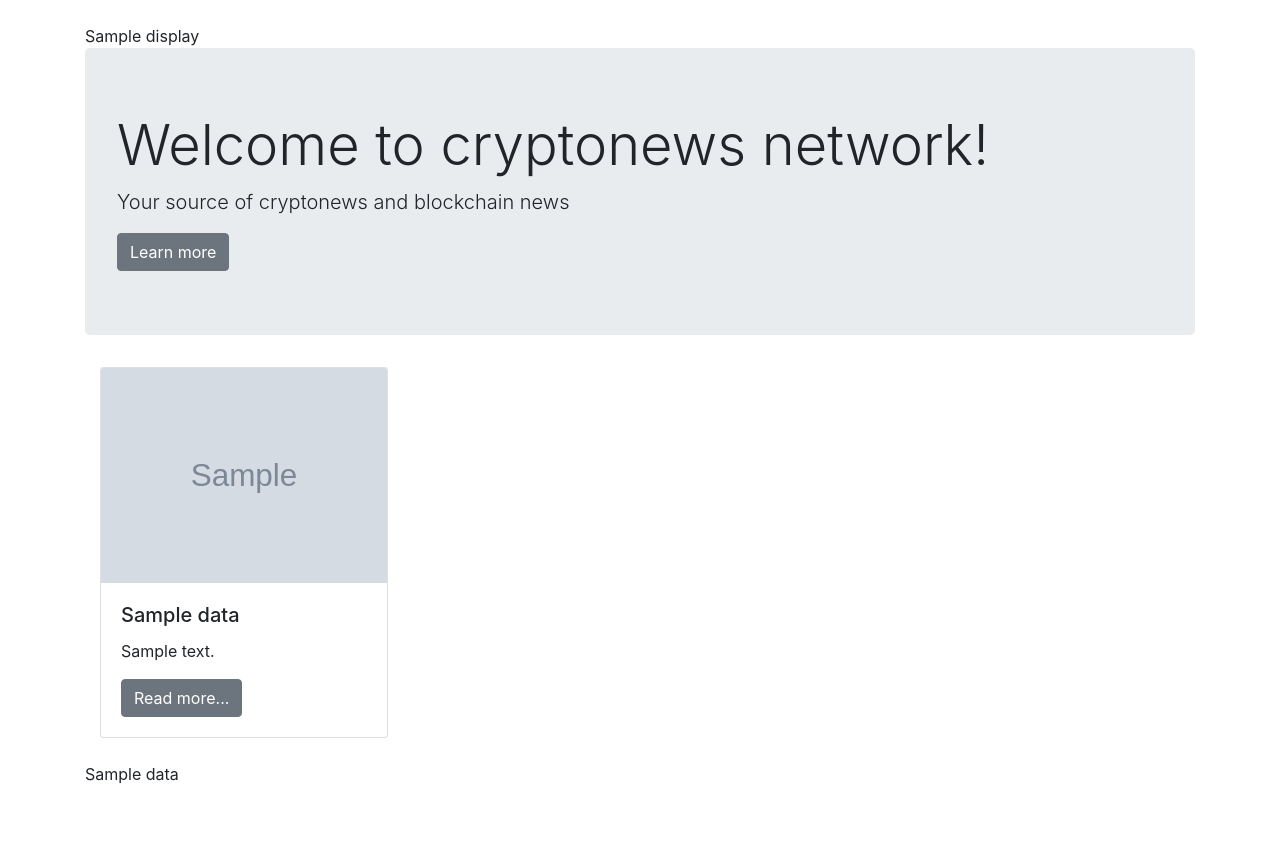
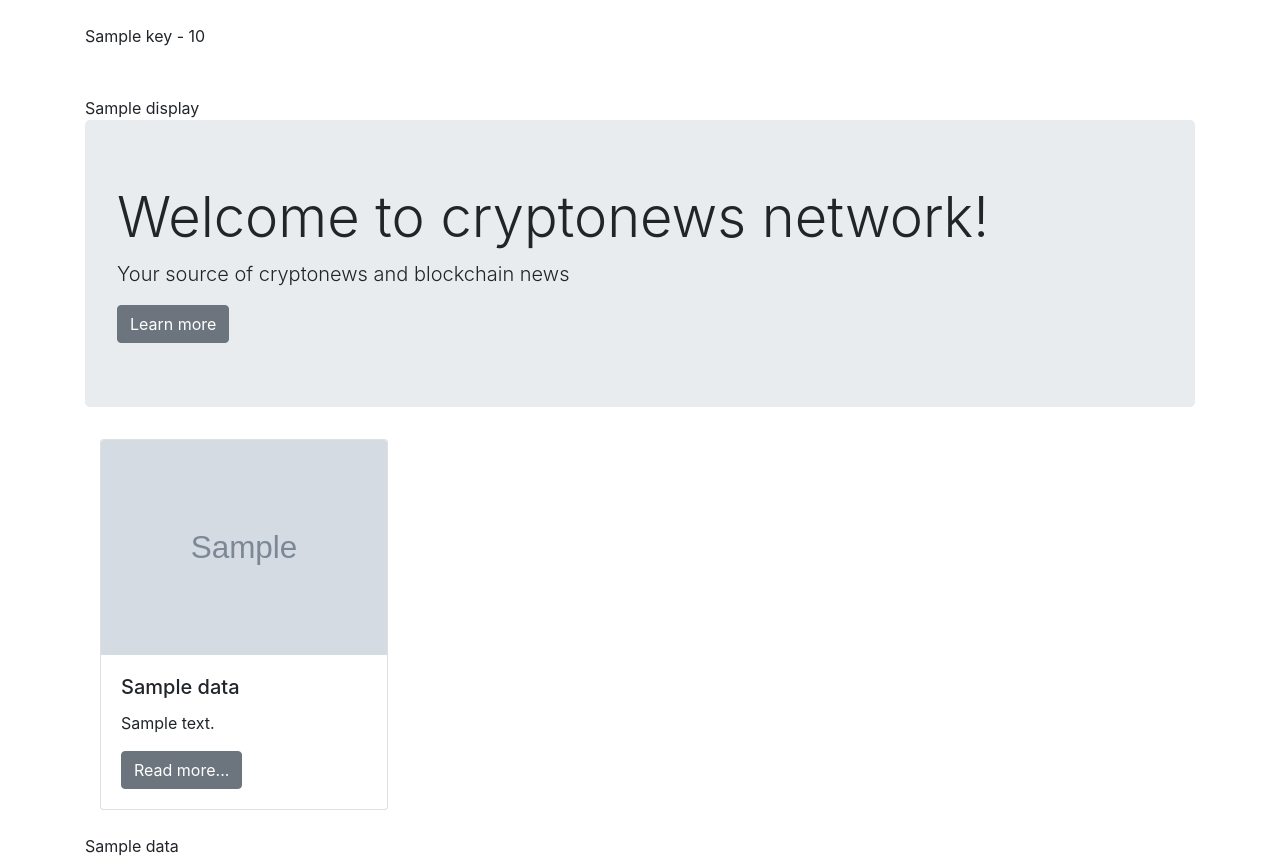
Before and after one commit to syko90/cyptonewssite, a Django app: template mysite/crypto/templates/home.html in a window 1280 px wide. Shown: the part 56-914 px from the top of the page. Before the commit the page ends 840 px from the top, so only its background shows below. Run offline with Django 3.2, Linux system fonts and the light colour scheme; the template is opened without the code that fills it: most values are stand-ins (such as "Sample title", 1, 10 or a date in 2020); grey boxes marked "Sample" are stand-in pictures; some libraries are stand-ins or nearby versions.

Commit message:
10# key , value

```diff
--- a/mysite/crypto/templates/home.html
+++ b/mysite/crypto/templates/home.html
@@ -1,6 +1,12 @@
 {% extends 'base.html' %}
 
 {% block content %}
+
+{% for key,value in price.DISPLAY.items %}
+    {{ key }} - {{ value.USD.PRICE }} <br/>
+{% endfor %}
+
+<br/> <br/>
 
 {{ price.DISPLAY }}
 
```
